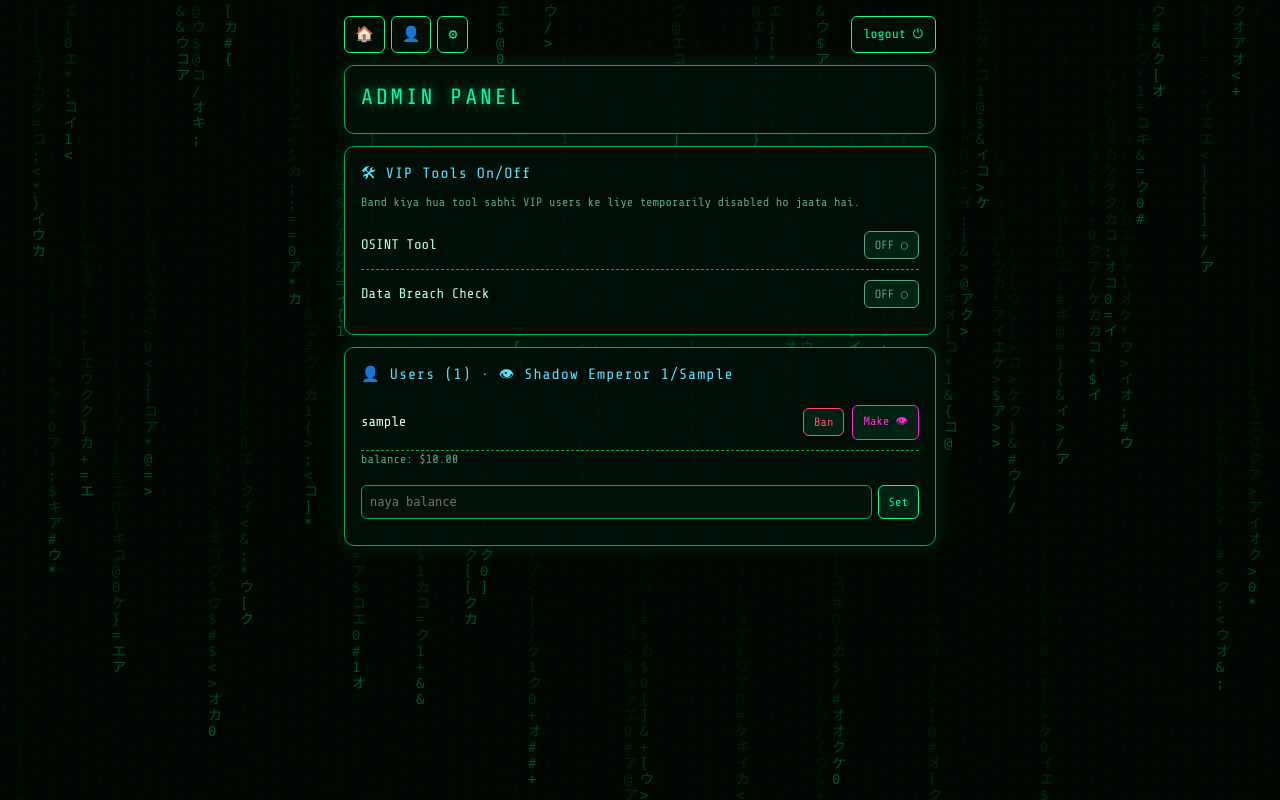
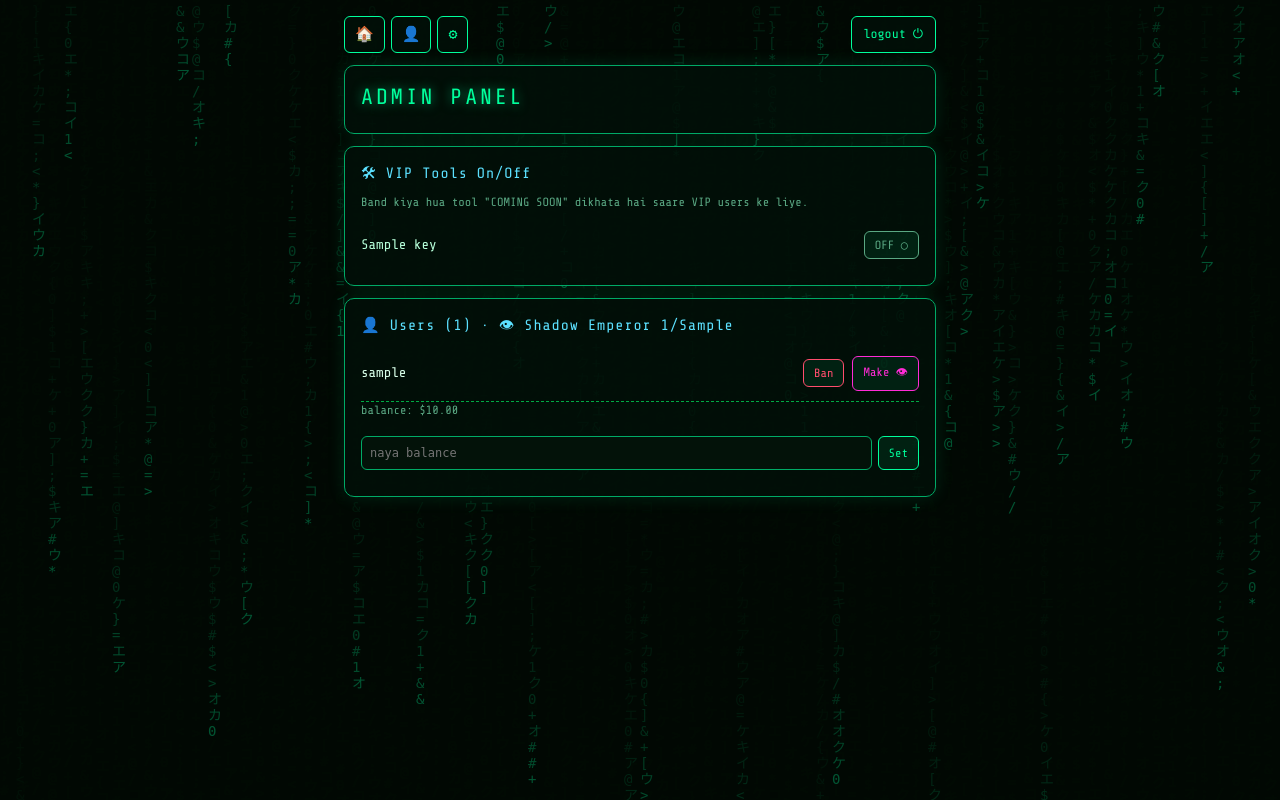
Before and after one commit to anuragkandwal5-prog/CoreIntel, a Flask app: template templates/admin.html in a window 1280 px wide. Run offline with Flask 3, Linux system fonts and the light colour scheme; the template is opened without the code that fills it: most values are stand-ins (such as "Sample title", 1, 10 or a date in 2020).

Commit message:
Update admin.html

```diff
--- a/templates/admin.html
+++ b/templates/admin.html
@@ -58,19 +58,16 @@ button:focus-visible{outline:2px solid var(--g);outline-offset:2px}
 
   <section class="card">
     <h2>🛠 VIP Tools On/Off</h2>
-    <p class="note">Band kiya hua tool sabhi VIP users ke liye temporarily disabled ho jaata hai.</p>
+    <p class="note">Band kiya hua tool "COMING SOON" dikhata hai saare VIP users ke liye.</p>
+    {% set labels = {'osint':'OSINT Tool','breach':'Data Breach Check','dns':'DNS Lookup','ssl':'SSL Checker','cve':'CVE Lookup','wayback':'Wayback Machine','github':'GitHub Lookup','ai_chat':'AI Chat'} %}
+    {% for key, on in tools.items() %}
     <div class="toolrow">
-      <span>OSINT Tool</span>
-      <form method="post"><input type="hidden" name="action" value="toggle_tool"><input type="hidden" name="tool" value="osint">
-        <button class="toggle{{ '' if tools.osint else ' off' }}" type="submit">{{ 'ON ●' if tools.osint else 'OFF ○' }}</button>
+      <span>{{ labels.get(key, key) }}</span>
+      <form method="post"><input type="hidden" name="action" value="toggle_tool"><input type="hidden" name="tool" value="{{ key }}">
+        <button class="toggle{{ '' if on else ' off' }}" type="submit">{{ 'ON ●' if on else 'OFF ○' }}</button>
       </form>
     </div>
-    <div class="toolrow">
-      <span>Data Breach Check</span>
-      <form method="post"><input type="hidden" name="action" value="toggle_tool"><input type="hidden" name="tool" value="breach">
-        <button class="toggle{{ '' if tools.breach else ' off' }}" type="submit">{{ 'ON ●' if tools.breach else 'OFF ○' }}</button>
-      </form>
-    </div>
+    {% endfor %}
   </section>
 
   <section class="card">
@@ -78,7 +75,7 @@ button:focus-visible{outline:2px solid var(--g);outline-offset:2px}
     {% for u in users %}
     <div class="urow">
       <span class="uname">{{ u.username }}</span>
-      {% if u.is_admin %}<span class="tag a">admin</span>{% endif %}
+      {% if u.is_admin %}<span class="tag a">ADMIN</span>{% endif %}
       {% if u.is_shadow_emperor %}<span class="tag" style="border-color:#ff2bd6;color:#ff2bd6">SHADOW EMPEROR</span>{% endif %}
       {% if u.is_vip %}<span class="tag v">VIP</span>{% elif u.vip_requested %}<span class="tag p">pending</span>{% endif %}
       {% if u.banned %}<span class="tag" style="border-color:var(--red);color:var(--red)">banned</span>{% endif %}
@@ -100,6 +97,8 @@ button:focus-visible{outline:2px solid var(--g);outline-offset:2px}
         {% else %}
           <form method="post" style="display:inline"><input type="hidden" name="action" value="grant_shadow"><input type="hidden" name="username" value="{{ u.username }}"><button type="submit" style="border-color:#ff2bd6;color:#ff2bd6">Make 👁</button></form>
         {% endif %}
+      {% else %}
+        <span class="note" style="font-size:11px">★ admin ko 👁 access already hai, 5-slot mein count nahi hota</span>
       {% endif %}
     </div>
     <div class="urow" style="padding-top:0">
```
